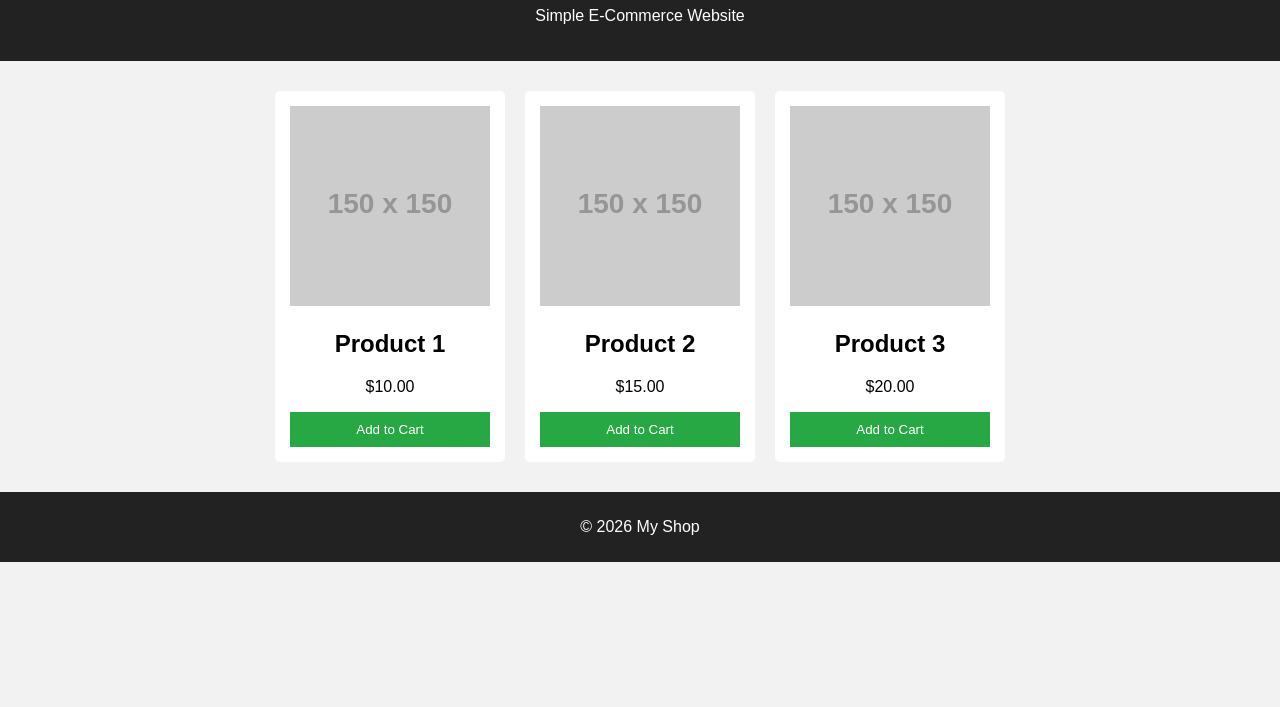
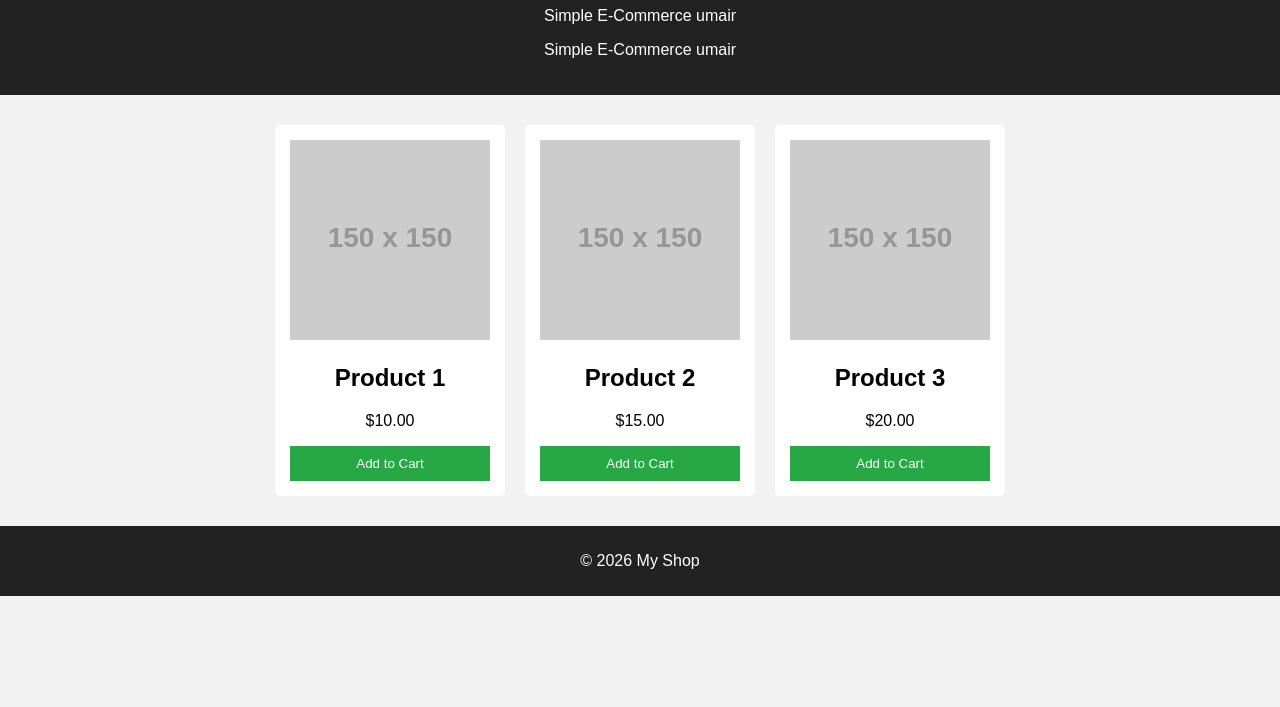
Before and after one commit to arif-raini/ecomerce, a plain HTML site: page index.html in a window 1280 px wide. Shown: the part 93-800 px from the top of the page. Drawn offline with Linux system fonts and the light colour scheme; placeholder pictures from the web are drawn by us.

Commit message:
new commit

```diff
--- a/index.html
+++ b/index.html
@@ -4,12 +4,15 @@
     <meta charset="UTF-8">
     <title>Simple E-Commerce</title>
     <link rel="stylesheet" href="style.css">
+
+
 </head>
 <body>
 
 <header>
     <h1>My Shop</h1>
-    <p>Simple E-Commerce Website</p>
+    <p>Simple E-Commerce umair</p>
+    <p>Simple E-Commerce umair</p>
 </header>
 
 <main class="products">
```
